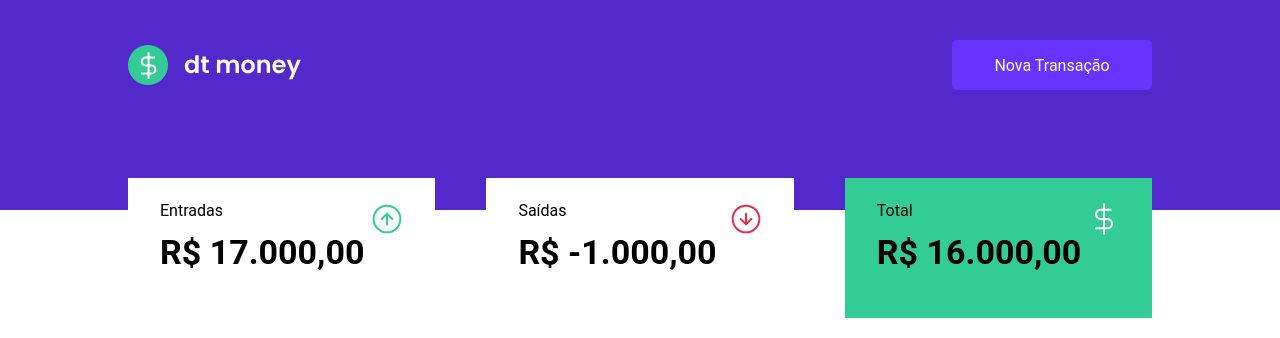
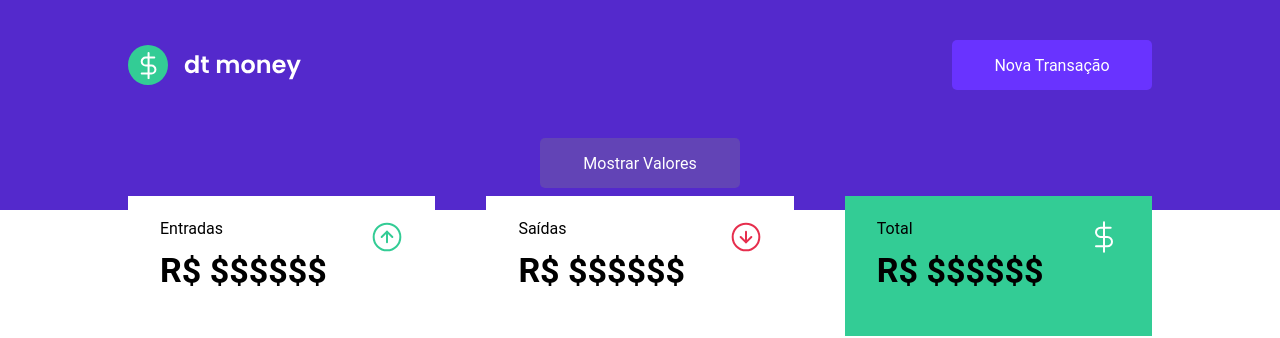
Before and after one commit to GusRot/DTMoney, a React (Create React App) app: page / in a window 1280 px wide. Shown: the top 338 px of the page. Built offline with nearby package versions, Linux system fonts and the light colour scheme; no server answers; what miragejs would draw is missing.

Commit message:
Hide Values

```diff
--- a/src/components/Dashboard/index.tsx
+++ b/src/components/Dashboard/index.tsx
@@ -1,14 +1,35 @@
 import { Container } from "./styles";
 import { Summary } from "../Summary";
 import { TransactionTable } from "../TransactionTable";
-import React from "react";
+import React, { useEffect, useState } from "react";
+import { api } from "../../services/api";
 
 
+interface Transaction {
+    id: number;
+    title: string;
+    amount: number;
+    type: string;
+    category: string;
+    createdAt: string;
+}
+
 export function Dashboard() {
+
+    const [transactions, setTransactions] = useState<Transaction[]>([]);
+
+    useEffect( () => {
+        api.get('transactions').then(response => setTransactions(response.data.transactions))
+    }, []);
+
     return(
         <Container>
-            <Summary />
-            <TransactionTable />
+            <Summary
+            newTransactions = {transactions}
+            />
+            <TransactionTable
+            newTransactions = {transactions}
+            />
         </Container>
     )
 }
--- a/src/components/Summary/index.tsx
+++ b/src/components/Summary/index.tsx
@@ -1,33 +1,74 @@
-import { Container } from "./styles";
+import { Container, ContainerButton } from "./styles";
 import incomeImg from "../../assets/income.svg";
 import outcomeImg from "../../assets/outcome.svg";
 import totalImg from "../../assets/total.svg";
-import React from "react";
+import React, { useState } from "react";
 
-export function Summary() {
+interface newTransactionsProps {
+    newTransactions: Array<{
+        id: number;
+        title: string;
+        amount: number;
+        type: string;
+        category: string;
+        createdAt: string;
+    }>
+}
+
+export function Summary({newTransactions} : newTransactionsProps) {
+
+    const [totalAPI, setTotalAPI] = useState("$$$$$$");
+    const [depositAPI, setDepositAPI] = useState("$$$$$$");
+    const [withdrawAPI, setWithdrawAPI] = useState("$$$$$$");
+
+    function sumAPI() {
+        let deposits = 0;
+        let withdraws = 0;
+        for(let i=0; i<newTransactions.length; i++) {
+
+            if(newTransactions[i].type === 'deposit') {
+            deposits += newTransactions[1].amount;
+            } else if (newTransactions[i].type === 'withdraw') {
+                withdraws += newTransactions[1].amount;
+            }
+        }
+
+        const total = `${deposits - withdraws}`;
+        setTotalAPI(total);
+        setDepositAPI(`${deposits}`);
+        setWithdrawAPI(`${withdraws}`);
+    }
+
+
     return(
+        <>
+            <ContainerButton>
+                <button onClick = {sumAPI}>Mostrar Valores</button>
+            </ContainerButton>
+
             <Container>
                 <div>
                     <header>
                         <p>Entradas</p>
                         <img src={incomeImg} alt="" />
                     </header>
-                <h2>R$ 17.000,00</h2>
+                    <h2>R$ {depositAPI}</h2>
                 </div>
                 <div>
                     <header>
                         <p>Saídas</p>
                         <img src={outcomeImg} alt="" />
                     </header>
-                <h2>R$ -1.000,00</h2>
+                    <h2>R$ {withdrawAPI}</h2>
                 </div>
                 <div>
                     <header>
                         <p>Total</p>
                         <img src={totalImg} alt="" />
                     </header>
-                <h2>R$ 16.000,00</h2>
+                    <h2>R$ {totalAPI}</h2>
                 </div>
             </Container>
+        </>
     )
 }
--- a/src/components/Summary/styles.ts
+++ b/src/components/Summary/styles.ts
@@ -1,4 +1,5 @@
 import styled from "styled-components";
+import {transparentize} from 'polished';
 
 export const Container = styled.div`
 
@@ -32,3 +33,27 @@ export const Container = styled.div`
     }
 
     `
+
+export const ContainerButton = styled.div`
+    display:flex;
+    justify-content: center;
+    align-items:center;
+    margin-top: -7.2rem;
+    padding-bottom:4rem;
+
+    button {
+        height: 5rem;
+        width: 20rem;
+        border: none;
+        padding: 0.5rem 2rem;
+        border-radius: 0.5rem;
+        background-color: ${transparentize(0.7,'grey')};
+        color: white;
+        cursor: pointer;
+        transition: filter 0.2s;
+
+        &:hover {
+            filter: brightness(0.9);
+        }
+    }
+`
--- a/src/components/TransactionTable/index.tsx
+++ b/src/components/TransactionTable/index.tsx
@@ -1,25 +1,19 @@
-import React, { useEffect, useState }  from 'react';
-import { api } from "../../services/api";
+import React from 'react';
 import {Container} from "./styles";
 
-interface Transaction {
+
+interface newTransactionsProps {
+    newTransactions: Array<{
         id: number;
         title: string;
         amount: number;
         type: string;
         category: string;
         createdAt: string;
+    }>
 }
 
-export function TransactionTable() {
-
-    const [transactions, setTransactions] = useState<Transaction[]>([]);
-
-    useEffect( () => {
-        api.get('transactions').then(response => setTransactions(response.data.transactions))
-    }, []);
-
-
+export function TransactionTable({newTransactions} : newTransactionsProps) {
     return(
         <Container>
             <table>
@@ -33,7 +27,7 @@ export function TransactionTable() {
                 </thead>
 
                 <tbody>
-                    {transactions.map(transaction => (
+                    {newTransactions.map((transaction) => (
                     <tr key = {transaction.id}>
                         <td>{transaction.title}</td>
                         <td
```
Lines whose indentation alone changed are shown as unchanged.
